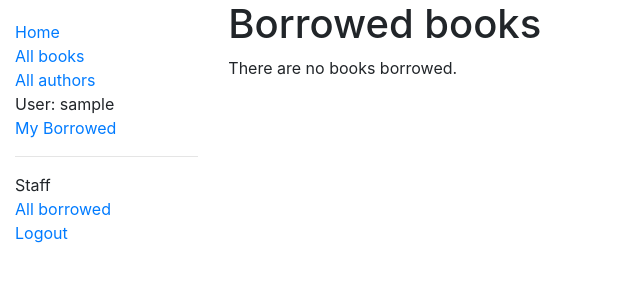
After one commit to acortezrose/django_projects, a Django app: page /catalog/borrowed/ in a window 1280 px wide. The commit adds this page. Shown: the top 300 px of the page, without its empty margins (0-640 px from the left). Run offline with Django 3.2, Linux system fonts and the light colour scheme; a user stored in the database is signed in; tables that the repository leaves empty hold one stand-in row (values such as "Sample post"); some libraries are stand-ins or nearby versions.

Commit message:
borrowd challenge finished

```diff
--- a/locallibrary/catalog/models.py
+++ b/locallibrary/catalog/models.py
@@ -81,6 +81,7 @@ class BookInstance(models.Model):
 
     class Meta:
         ordering = ['due_back']
+        permissions = (("can_mark_returned", "Set book as returned"),)
 
     def __str__(self):
         """string for representing the model object"""
--- a/locallibrary/catalog/templates/base_generic.html
+++ b/locallibrary/catalog/templates/base_generic.html
@@ -24,6 +24,11 @@
   	 {% if user.is_authenticated %}
 	  <li>User: {{ user.get_username }}</li>
           <li><a href="{% url 'my-borrowed' %}">My Borrowed</a></li>
+         {% if perms.catalog.can_mark_returned %}
+          <hr/>
+          <li>Staff</li>
+          <li><a href="{% url 'all-borrowed'%}">All borrowed</a></li>
+         {% endif %}
     	  <li><a href="{% url 'logout'%}?next={{request.path}}">Logout</a></li>
    	 {% else %}
     	  <li><a href="{% url 'login'%}?next={{request.path}}">Login</a></li>
--- /dev/null
+++ b/locallibrary/catalog/templates/catalog/bookinstance_list_borrowed_all.html
@@ -0,0 +1,16 @@
+{% extends "base_generic.html" %}
+{% block content %}
+    <h1>Borrowed books</h1>
+    {% if bookinstance_list %}
+    <ul>
+    {% for bookinst in bookinstance_list %}
+    <li class="{% if bookinst.is_overdue %}text-danger{% endif %}">
+        <a href="{% url 'book-detail' bookinst.book.pk %}">{{bookinst.book.title}}</a>
+        ({{bookinst.borrower}}, {{ bookinst.due_back }})
+    </li>
+    {% endfor %}
+    </ul>
+    {% else %}
+    <p>There are no books borrowed.</p>
+    {% endif %}
+{% endblock %}
--- a/locallibrary/catalog/urls.py
+++ b/locallibrary/catalog/urls.py
@@ -26,3 +26,7 @@ if settings.DEBUG:
 urlpatterns += [
     path('mybooks/', views.LoanedBooksByUserListView.as_view(), name='my-borrowed'),
 ]
+
+urlpatterns += [
+   path('borrowed/', views.LoanedBooksListView.as_view(), name='all-borrowed'),
+]
--- a/locallibrary/catalog/views.py
+++ b/locallibrary/catalog/views.py
@@ -57,3 +57,16 @@ class LoanedBooksByUserListView(LoginRequiredMixin,generic.ListView):
 
     def get_queryset(self):
         return BookInstance.objects.filter(borrower=self.request.user).filter(status__exact='o').order_by('due_back')
+
+
+from django.contrib.auth.mixins import PermissionRequiredMixin
+
+class LoanedBooksListView(PermissionRequiredMixin,generic.ListView):
+    """generic class-based view listing books on loan to current user."""
+    model = BookInstance
+    permission_required = 'catalog.can_mark_returned'
+    template_name = 'catalog/bookinstance_list_borrowed_all.html'
+    paginate_by = 10
+
+    def get_queryset(self):
+        return BookInstance.objects.filter(status__exact='o').order_by('due_back')
```
Also changed, not shown: locallibrary/catalog/migrations/0004_auto_20190215_0331.py (added).
